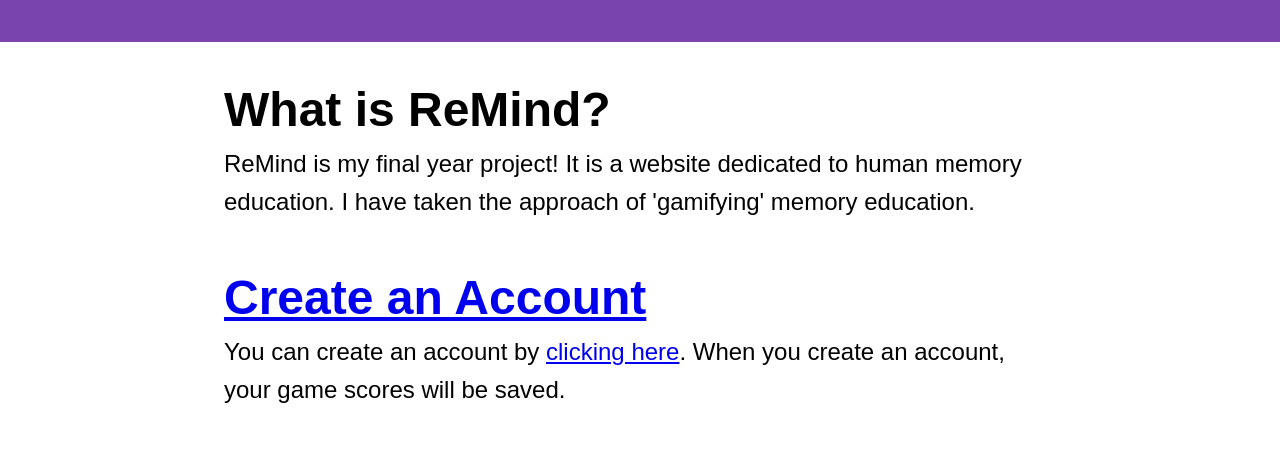
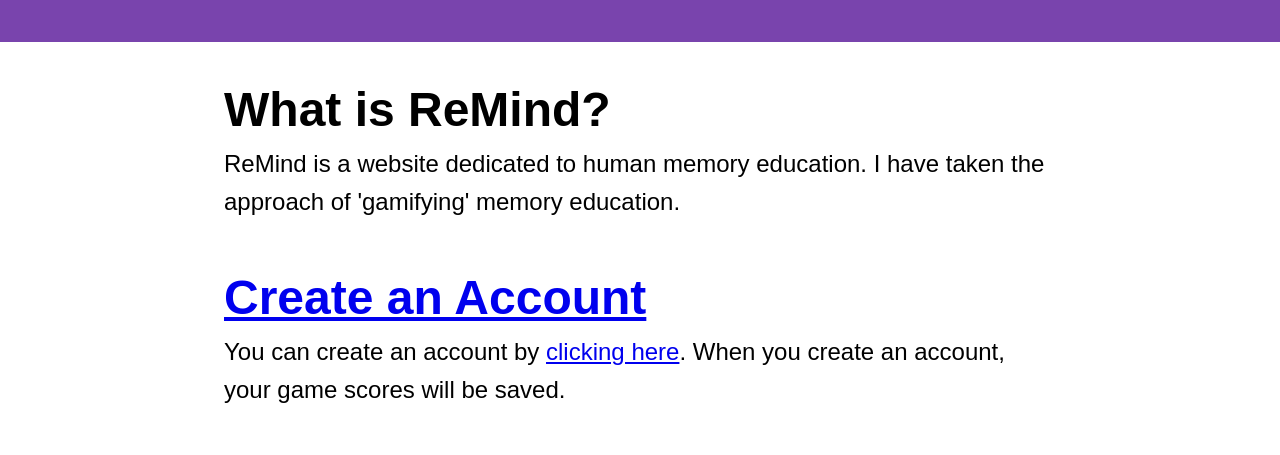
Before and after one commit to ET1892/ReMind, a plain HTML site: page frontend/home.html in a window 1280 px wide. Shown: the part 298-753 px from the top of the page. Drawn offline with Linux system fonts and the light colour scheme.

Commit message:
update to home page

```diff
--- a/frontend/home.html
+++ b/frontend/home.html
@@ -314,7 +314,7 @@ body.light-mode .body-text {
     <div class="content-section">
         <div class="subtitle">What is ReMind?</div>
         <div class="body-text">
-            ReMind is my final year project! It is a website dedicated to human memory education. I have taken the approach of 'gamifying' memory education.
+            ReMind is a website dedicated to human memory education. I have taken the approach of 'gamifying' memory education.
         </div>
     </div>
 
```
